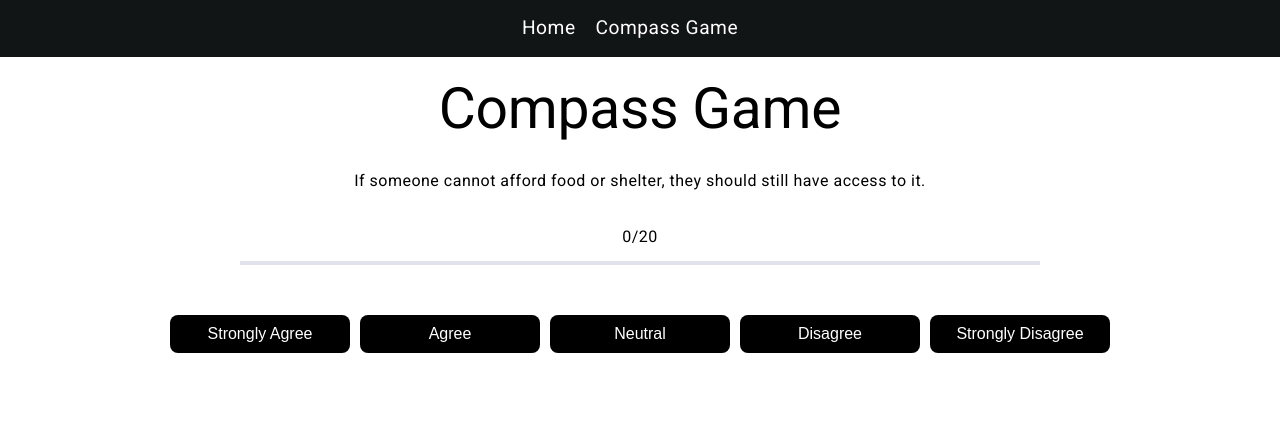
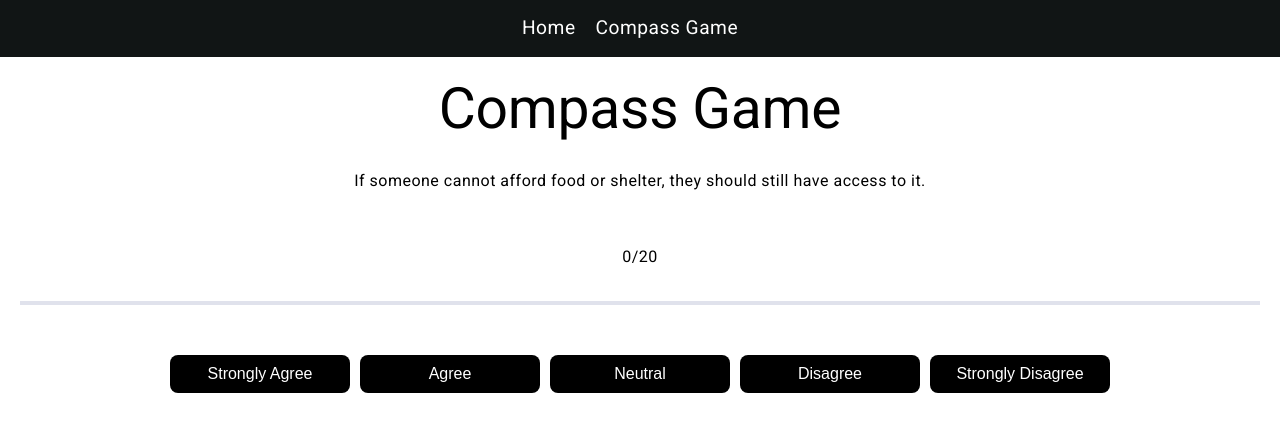
Before and after one commit to Sinabm3/Sina-Bayatmoghadam, an Angular app: page /compass-game in a window 1280 px wide. Shown: the top 432 px of the page. Built offline with nearby package versions, Linux system fonts and the light colour scheme.

Commit message:
Fixed bars

```diff
--- a/src/app/compass-game/compass-game.component.css
+++ b/src/app/compass-game/compass-game.component.css
@@ -26,7 +26,6 @@
 
 .bar{
   align-self: center;
-  width: 50rem;
 }
 .bars {
   display: flex;
--- a/src/app/compass-game/compass-game.component.html
+++ b/src/app/compass-game/compass-game.component.html
@@ -2,9 +2,11 @@
   <h1>Compass Game</h1>
   <div *ngIf="!gameOver" class="bars">
     <p>{{ questions[currentQuestionIndex].text }}</p>
-    <div class="bar">
+    <div class="bars">
       <p>{{currentQuestionIndex}}/{{questions.length}}</p>
-    <mat-progress-bar class="bar" mode="determinate" [value]="(100/questions.length)*currentQuestionIndex" ></mat-progress-bar>
+      <div class="bar-container">
+        <mat-progress-bar class="bar" mode="determinate" [value]="(100/questions.length)*currentQuestionIndex" ></mat-progress-bar>
+      </div>
     </div>
     <div class="question-buttons">
       <button (click)="answerQuestion(1)">Strongly Agree</button>
@@ -30,7 +32,7 @@
       <div class="bar-container">
         <span class="text-container"> Empathy</span>
         <mat-progress-bar class="bar" mode="determinate" [value]="5*empathyScore+50"></mat-progress-bar>
-        <span class="text-container">Merit</span>
+        <span class="text-container">Meritocracy</span>
       </div>
 
       <div class="bar-container">
```
